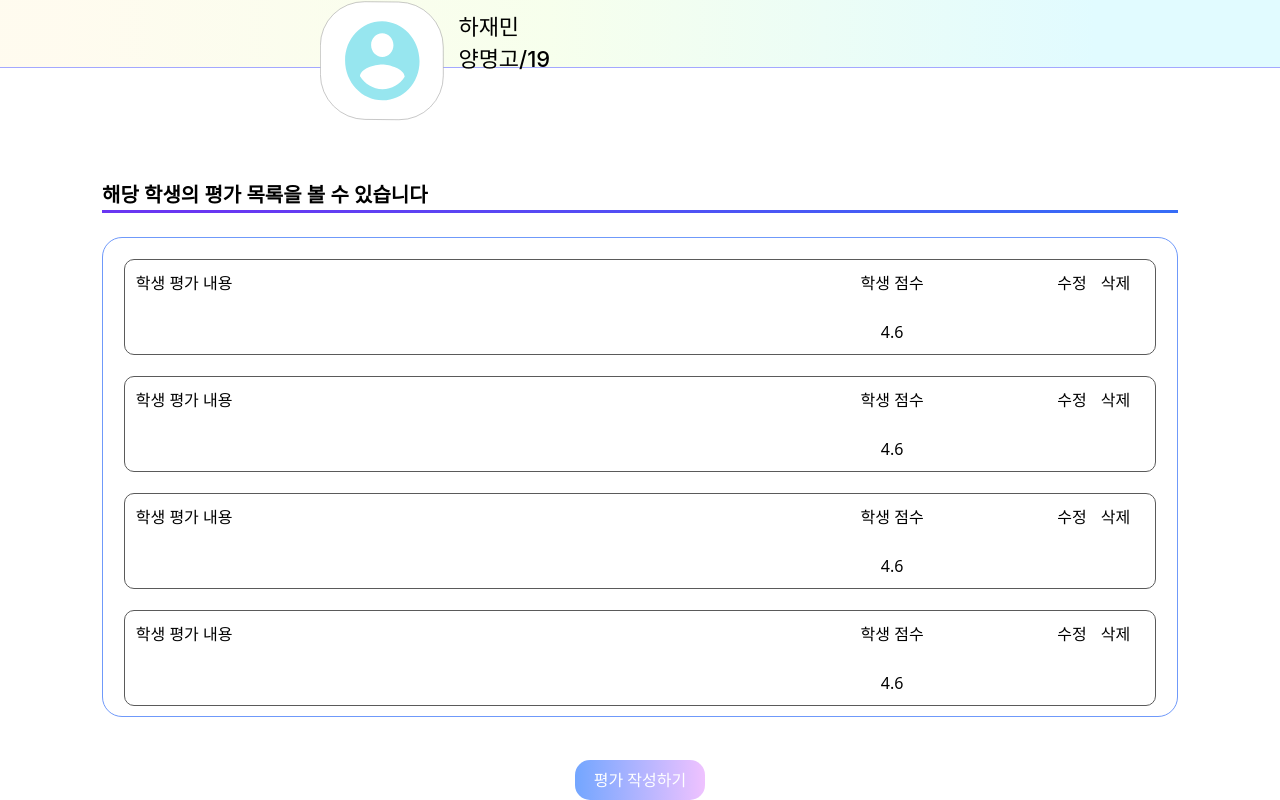
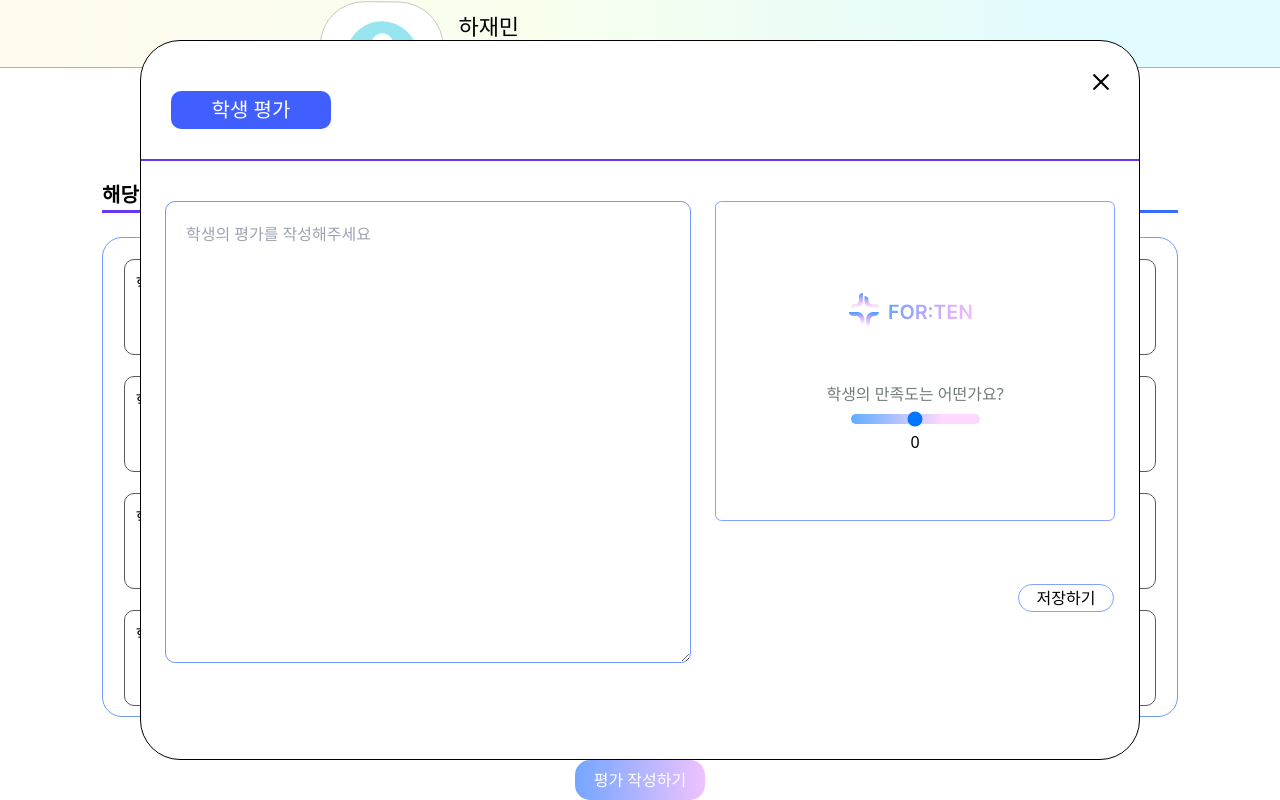
Before and after one commit to Techeer-H/frontend, a React (Vite) app in the folder forten/: page /evaluate in a window 1280 px wide. Both pictures are taken after a click on the button "평가 작성하기". Shown: the part 62-862 px from the top of the page. Built offline with nearby package versions, Linux system fonts and the light colour scheme; no server answers.

Commit message:
feat: 강사의 학생평가 등록, 평가 조회는 수정 중

```diff
--- a/forten/src/components/consultant/enterGrades.tsx
+++ b/forten/src/components/consultant/enterGrades.tsx
@@ -10,12 +10,13 @@ interface EnterGradesProps {
 }
 
 function EnterGrades({ examId, selectedGrade }: EnterGradesProps) {
+  // 각 과목에 대한 등급을 상태로 관리(값이 학년, 학기별로 변하므로)
   const [koreanGrade, setKoreanGrade] = useState('');
   const [mathGrade, setMathGrade] = useState('');
   const [englishGrade, setEnglishGrade] = useState('');
 
   const handleSubmit = async (event: React.FormEvent<HTMLFormElement>) => {
-    // 여기서 등급 저장 또는 다른 작업 수행
+    // 폼 제출할 때 실행되는 함수-등급을 서버에 저장하는 로직 ㅇ
 
     // SCORE, GRADE, EXAM_ID, SUBJECT_ID
     const data = {
--- a/forten/src/components/modal/rating.tsx
+++ b/forten/src/components/modal/rating.tsx
@@ -1,7 +1,5 @@
 import React, { useState, useEffect } from 'react';
 import styled from 'styled-components';
-
-
 
 // slider코드
 
@@ -42,16 +40,17 @@ export const Bubble = styled.div<BubbleProps>`
   /* left: ${(props) => `${Number(props.value / 4)}px`}; */
 `;
 
-export default function App() {
-  // 기본값
+interface AppProps {
+  onSliderChange: (value: number) => void;
+}
+
+const Rating: React.FC<AppProps> = ({ onSliderChange }) => {
   const [value, onChange] = useState(0);
 
   useEffect(() => {
-    const ele = document.querySelector('.buble') as HTMLDivElement;
-    if (ele) {
-      //글자 같이 움직이는 효과
-    }
-  }, [value]);
+    onSliderChange(value); // 부모로 선택한 값을 전달
+    // console.log('Slider Value:', value);
+  }, [onSliderChange, value]);
 
   return (
     <SliderParent style={{ textAlign: 'center' }}>
@@ -64,9 +63,10 @@ export default function App() {
           onChange(Number(radius));
         }}
       />
-      <Bubble value={value} className="buble">
+      <Bubble value={value} className="bubble">
         {value}
       </Bubble>
     </SliderParent>
   );
-}
+};
+export default Rating;
--- a/forten/src/components/teacher/commentList.tsx
+++ b/forten/src/components/teacher/commentList.tsx
@@ -1,4 +1,87 @@
-import styled from "styled-components";
+import styled from 'styled-components';
+import { Button } from '../../pages/signup/main/styles';
+import Delete from '../../assets/delete.svg';
+import Modify from '../../assets/modify.svg';
+import React, { useEffect, useState } from 'react';
+import TeacherRatingPage from '../../pages/teacher/modal/teacherrating';
+import axios from 'axios';
+
+interface CommentListProps {
+  content: string;
+  rating: string;
+  feedbackId: string;
+}
+const CommentList: React.FC<CommentListProps> = (props) => {
+  const [isModifyModalOpen, setModifyModalOpen] = useState(false);
+  const [isDeleteModalOpen, setDeleteModalOpen] = useState(false);
+  // const [content, setContent] = useState('');
+  // const [rating, setRating] = useState('');
+
+  const openModifyModal = () => {
+    setModifyModalOpen(true);
+  };
+
+  const closeModifyModal = () => {
+    setModifyModalOpen(false);
+  };
+
+  const openDeleteModal = () => {
+    setDeleteModalOpen(true);
+  };
+
+  const closeDeleteModal = () => {
+    setDeleteModalOpen(false);
+  };
+
+  // useEffect(() => {
+  //   const dataApi = () => {
+  //     axios
+  //       .get('http://3.37.41.244:8000/api/feedback/2/2/info')
+  //       .then(function (res) {
+  //         console.log(res);
+  //         console.log(res.data.result);
+  //         setContent(res.data.result[0].content);
+  //         setRating(res.data.result[0].student_rating);
+  //       })
+  //       .catch(function (err) {
+  //         console.log(err);
+  //       });
+  //   };
+
+  //   dataApi();
+  // }, []);
+  return (
+    <FlexComment>
+      <Text>학생 평가 내용 {props.content}</Text>
+      <Rating>
+        <div>학생 점수</div>
+        <div>4.6 {props.rating}</div>
+      </Rating>
+      <ActionContainer>
+        <div>
+          수정
+          <ModifyBtn type="button">
+            <div>
+              <img src={Modify} alt="수정" style={{ height: '100%' }}></img>
+            </div>
+          </ModifyBtn>
+        </div>
+        <div>
+          삭제
+          <DeleteBtn type="button">
+            <div>
+              <img src={Delete} alt="삭제" style={{ height: '100%' }}></img>
+            </div>
+          </DeleteBtn>
+        </div>
+      </ActionContainer>
+
+      {isModifyModalOpen && <TeacherRatingPage closeModal={closeModifyModal} feedbackId="2" />}
+
+      {isDeleteModalOpen && <TeacherRatingPage closeModal={closeDeleteModal} feedbackId="" />}
+    </FlexComment>
+  );
+};
 
 const FlexComment = styled.div`
   width: 98%;
@@ -7,14 +90,14 @@ const FlexComment = styled.div`
   justify-content: space-evenly;
   margin: 1%;
   padding: 1%;
-  border: solid 1px #5A5A5A;
+  border: solid 1px #5a5a5a;
   border-radius: 10px;
-`
+`;
 
 const Text = styled.div`
   width: 60%;
   height: 100%;
-`
+`;
 
 const Rating = styled.div`
   width: 30%;
@@ -23,30 +106,19 @@ const Rating = styled.div`
   flex-direction: column;
   align-items: center;
   justify-content: space-between;
-`
+`;
 
 const ActionContainer = styled.div`
   width: 10%;
   height: 100%;
   display: flex;
   justify-content: space-evenly;
-`
-
-
-function CommentList() {
-    return (
-        <FlexComment>
-            <Text>학생 평가 내용</Text>
-            <Rating>
-                <div>학생 점수</div>
-                <div>4.6</div>
-            </Rating>
-            <ActionContainer>
-                <div>수정</div>
-                <div>삭제</div>
-            </ActionContainer>
-        </FlexComment>
-    )
-}
+`;
+const ModifyBtn = styled.button`
+  align-items: center;
+`;
+const DeleteBtn = styled.button`
+  align-items: center;
+`;
 
 export default CommentList;
--- a/forten/src/pages/consultant/modal/consultantrating.tsx
+++ b/forten/src/pages/consultant/modal/consultantrating.tsx
@@ -52,11 +52,11 @@ const ConsultantRatingPage = () => {
           <img src={LogoAndLetter} alt="로고" />
         </ImgBox>
         <TextContainer>학생의 만족도는 어떤가요?</TextContainer>
-        <Rating />
+        {/* <Rating /> */}
       </Container>
       <Container>
         <TextContainer>학부모의 만족도는 어떤가요?</TextContainer>
-        <Rating />
+        {/* <Rating /> */}
         <Button>
           <img src={SubmitIcon} alt="제출" />
         </Button>
--- a/forten/src/pages/teacher/evaluationstudent/index.tsx
+++ b/forten/src/pages/teacher/evaluationstudent/index.tsx
@@ -1,12 +1,44 @@
-import React from 'react';
+import React, { useState, useEffect } from 'react';
 import CommentList from '../../../components/teacher/commentList';
 import * as S from './styles';
-import Evaluation from '../../../assets/Evaluation.svg';
-import Check from '../../../assets/Check.svg';
+import axios from 'axios';
+
 import EvaluateImg from '../../../assets/evaluateImg.svg';
-
+import TeacherRatingPage from '../modal/teacherrating';
 
 const teacherevaluate = () => {
+  const [ModalOpen, setModalOpen] = useState(false);
+  // const [isModifyModalOpen, setModifyModalOpen] = useState(false);
+  // const [isDeleteModalOpen, setDeleteModalOpen] = useState(false);
+
+  const [content, setContent] = useState('');
+  const [rating, setRating] = useState('');
+  const [feedback, setFeedBack] = useState('');
+  const openModal = () => {
+    setModalOpen(true);
+  };
+
+  const closeModal = () => {
+    setModalOpen(false);
+  };
+
+  useEffect(() => {
+    const dataApi = () => {
+      axios
+        .get('http://3.37.41.244:8000/api/feedback/2/2/info')
+        .then(function (res) {
+          console.log(res);
+          console.log(res.data.result);
+          setContent(res.data.result[0].content);
+          setRating(res.data.result[0].student_rating);
+        })
+        .catch(function (err) {
+          console.log(err);
+        });
+    };
+
+    dataApi();
+  }, []);
   return (
     <div>
       <S.Fullcontainer>
@@ -22,31 +54,21 @@ const teacherevaluate = () => {
           </S.TextContainer>
         </S.Container>
         <S.CommentBox>
-          <S.Explan>
-            해당 학생의 평가 목록을 볼 수 있습니다
-          </S.Explan>
+          <S.Explan>해당 학생의 평가 목록을 볼 수 있습니다</S.Explan>
           <S.TitleBar></S.TitleBar>
 
           <S.CommentWrapper>
-            <CommentList />
-            <CommentList />
-            <CommentList />
-            <CommentList />
-            <CommentList />
-            <CommentList />
-            <CommentList />
-            <CommentList />
-            <CommentList />
-            <CommentList />
+            <CommentList feedbackId="1" content={content} rating={rating} />
+            <CommentList feedbackId="2" content={content} rating={rating} />
+            <CommentList feedbackId="3" content="3" rating={rating} />
+            <CommentList feedbackId="4" content="4" rating={rating} />
           </S.CommentWrapper>
           <S.BtnContainer>
-            <S.WriteBtn>
-              평가 작성하기
-            </S.WriteBtn>
+            <S.WriteBtn onClick={openModal}>평가 작성하기</S.WriteBtn>
           </S.BtnContainer>
-
         </S.CommentBox>
       </S.Fullcontainer>
+      {ModalOpen && <TeacherRatingPage closeModal={closeModal} />}
     </div>
   );
 };
--- a/forten/src/pages/teacher/modal/teacherrating.tsx
+++ b/forten/src/pages/teacher/modal/teacherrating.tsx
@@ -1,8 +1,117 @@
-import React from 'react';
+import React, { useState } from 'react';
 import styled from 'styled-components';
-import Rating from '../../../components/modal/rating';
+import MyRatingComponent from '../../../components/modal/rating';
 import LogoAndLetter from '../../../assets/LogoAndLetter.svg';
 import ColseBtn from '../../../assets/closeBtn.png';
+import axios from 'axios';
+// 평가 모달
+const TeacherRatingPage: React.FC<{
+  closeModal: React.MouseEventHandler;
+  feedbackId?: string;
+  InputText?: string;
+  MyRatingComponent?: string;
+  onModify?: (feedbackId: string) => void; // 추가: 수정 콜백
+  onDelete?: (feedbackId: string) => void; // 추가: 삭제 콜백
+}> = ({ closeModal, feedbackId, onDelete, onModify }) => {
+  const [comment, setComment] = useState('');
+  const [studentrating, setStudentRating] = useState(0);
+
+  const handleSliderChange = (value: number) => {
+    setStudentRating(value);
+  };
+  const handleSubmit = async (event: React.FormEvent<HTMLFormElement>) => {
+    event.preventDefault();
+
+    const data = {
+      student_id: '2',
+      student_rating: studentrating,
+      content: comment,
+    };
+
+    // 출력만 확인
+
+    //student_id :1
+    //student_rating:
+    //content: ""
+
+    // const handleModify = async () => {
+    //   // 수정 기능 추가
+    //   try {
+    //     console.log('Updating feedback:', feedbackId);
+    //     const response = await axios.put(`http://3.37.41.244:8000/api/feedback/${feedbackId}/`, {
+    //       student_id: '2',
+    //       student_rating: studentrating,
+    //       content: comment,
+    //     });
+    //     console.log('Successfully updated:', response.data);
+    //     onModify?.(feedbackId); // 수정 완료 후 부모 컴포넌트에서 새로고침할 수 있도록 onModify 콜백 호출
+    //     closeModal(); // 모달 닫기
+    //   } catch (error) {
+    //     console.error('Error while updating feedback', error);
+    //   }
+    // };
+    // const handleDelete = async () => {
+    //   // 삭제 기능 추가
+    //   try {
+    //     console.log('Deleting feedback with ID:', feedbackId);
+    //     const response = await axios.delete(`http://3.37.41.244:8000/api/feedback/${feedbackId}/`);
+    //     console.log('Successfully deleted:', response.data);
+    //     onDelete?.(feedbackId); // 삭제 완료 후 부모 컴포넌트에서 새로고침할 수 있도록 onDelete 콜백 호출
+    //     closeModal(); // 모달 닫기
+    //   } catch (error) {
+    //     console.error('Error while deleting feedback', error);
+    //   }
+    // };
+    try {
+      if (feedbackId) {
+        //이미 있는 글일 경우(수정)
+        console.log('Updating feedback:', data);
+        const response = await axios.put('http://3.37.41.244:8000/api/feedback/2/', data);
+        console.log('Successfully updated:', response.data);
+      } else {
+        // 새로 작성하는 글일 경우(등록)
+        console.log('Creating new feedback:', data);
+
+        const response = await axios.post('http://3.37.41.244:8000/api/feedback/2/', data);
+        console.log('성공적으로 저장되었습니다', response.data);
+      }
+    } catch (error) {
+      console.error('평가 저장 중 오류 발생', error);
+    }
+  };
+
+  return (
+    <Full onSubmit={handleSubmit}>
+      <Backdrop />
+
+      <Modal>
+        <Close src={ColseBtn} alt="닫기" onClick={closeModal} />
+        <Explan>학생 평가</Explan>
+        <Line />
+        <Form>
+          <InputText
+            placeholder="학생의 평가를 작성해주세요"
+            value={comment}
+            onChange={(e) => setComment(e.target.value)}
+          />
+          {/* 위에 inputText를 props.text로 전달하게 하면 inputType이 수정에서도 input가능할 수 ㅇ */}
+          <FullContainer>
+            <Container>
+              <ImgBox>
+                <img src={LogoAndLetter} alt="로고" />
+              </ImgBox>
+              <TextContainer>학생의 만족도는 어떤가요?</TextContainer>
+              <MyRatingComponent onSliderChange={handleSliderChange} />
+            </Container>
+            <BtnContainer>
+              <Button type="submit">저장하기</Button>
+            </BtnContainer>
+          </FullContainer>
+        </Form>
+      </Modal>
+    </Full>
+  );
+};
 
 const Backdrop = styled.div`
   position: fixed;
@@ -10,7 +119,9 @@ const Backdrop = styled.div`
   height: 100vh;
   z-index: 3;
   background: rgba(0, 0, 0, 0.45);
-`
+`;
+
+const Full = styled.form``;
 
 const Modal = styled.div`
   position: fixed;
@@ -25,7 +136,7 @@ const Modal = styled.div`
   top: 50%;
   left: 50%;
   transform: translate(-50%, -50%);
-`
+`;
 
 const Close = styled.img`
   margin-left: 95%;
@@ -43,31 +154,31 @@ const Explan = styled.div`
   display: flex;
   justify-content: center;
   align-items: center;
-  background-color: #415FFF;
+  background-color: #415fff;
   border-radius: 10px;
   color: #fff;
   font-size: 1.25rem;
-`
+`;
 
 const Line = styled.div`
   width: 100%;
-  border: solid 1px #6936F2;
-`
+  border: solid 1px #6936f2;
+`;
 
-const Form = styled.form`
+const Form = styled.div`
   margin-top: 4%;
   display: flex;
   justify-content: space-evenly;
-`
+`;
 
 const InputText = styled.textarea`
   width: 32.875rem;
   height: 28.875rem;
   padding: 2%;
-  border: 1px solid #6F99FA;
+  border: 1px solid #6f99fa;
   border-radius: 10px;
   outline: none;
-`
+`;
 
 const FullContainer = styled.div`
   width: 25rem;
@@ -108,7 +219,7 @@ const ImgBox = styled.div`
 const BtnContainer = styled.div`
   display: flex;
   justify-content: end;
-`
+`;
 const Button = styled.button`
   width: 6rem;
   height: 1.75rem;
@@ -123,36 +234,4 @@ const Button = styled.button`
   flex-direction: row;
 `;
 
-const TeacherRatingPage = () => {
-  return (
-    <div>
-      <Backdrop />
-      <Modal>
-        <Close src={ColseBtn} alt='닫기' />
-        <Explan>
-          학생 평가
-        </Explan>
-        <Line />
-        <Form>
-          <InputText placeholder='학생의 평가를 작성해주세요' />
-          <FullContainer>
-            <Container>
-              <ImgBox>
-                <img src={LogoAndLetter} alt="로고" />
-              </ImgBox>
-              <TextContainer>학생의 만족도는 어떤가요?</TextContainer>
-              <Rating />
-            </Container>
-            <BtnContainer>
-              <Button>
-                저장하기
-              </Button>
-            </BtnContainer>
-          </FullContainer>
-        </Form>
-      </Modal>
-    </div>
-  );
-};
-
 export default TeacherRatingPage;
```
Also changed, not shown: forten/src/assets/delete.svg (added), forten/src/assets/modify.svg (added).
